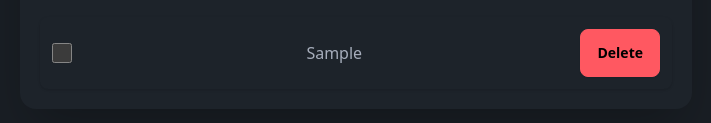
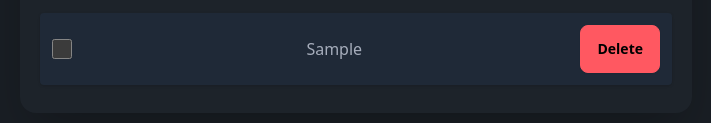
Before and after one commit to josephdrivera/TaskWave, an Electron app: page index.html in a window 800 px wide. Both pictures are taken after typing "Sample" into the empty fields and a click on the button "Add Task". Shown: the part 427-550 px from the top of the page, 44-755 px from the left. Drawn offline with Linux system fonts and the light colour scheme.

Commit message:
add  Some are you why design

```diff
--- a/renderer.js
+++ b/renderer.js
@@ -24,13 +24,14 @@ document.addEventListener('DOMContentLoaded', () => {
         };
         tasks.push(newTask);
         saveTasks(tasks);
-        displayTask(newTask); // Update to pass the entire task object
+        displayTask(newTask, tasks.length - 1); // Update to pass the entire task object and index
     }
 
     // Function to display a single task on the UI
-    function displayTask(task) {
+    function displayTask(task, index) {
         const taskItem = document.createElement('li');
-        taskItem.className = 'flex justify-between items-center p-3 input-primary shadow rounded-lg'; // Tailwind classes for styling
+        taskItem.className = `flex justify-between items-center p-3 ${index % 2 === 0 ? 'bg-gray-800' : 'bg-gray-600'} shadow rounded mb-2`; // Alternate row colors with dark background
+
 
         // Checkbox for marking task as complete
         const checkbox = document.createElement('input');
```
Also changed, not shown: compiled.css.
